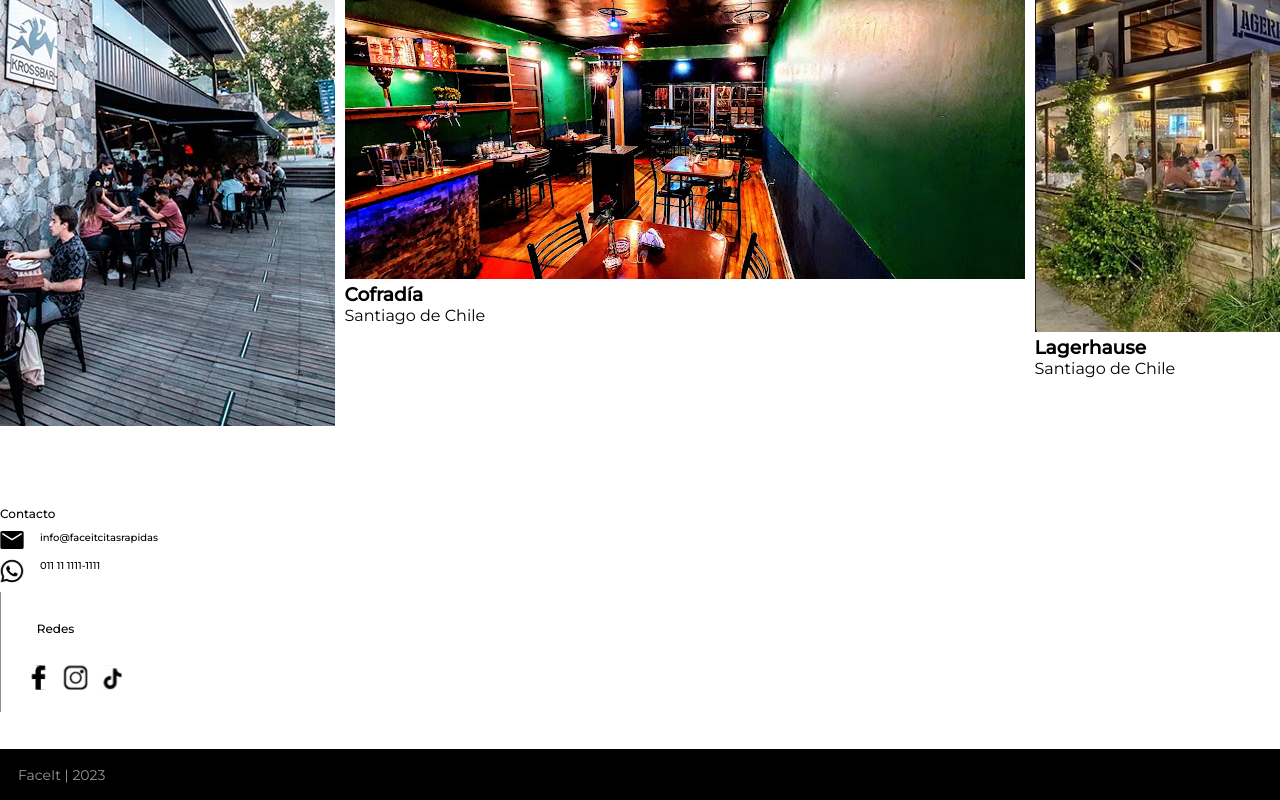
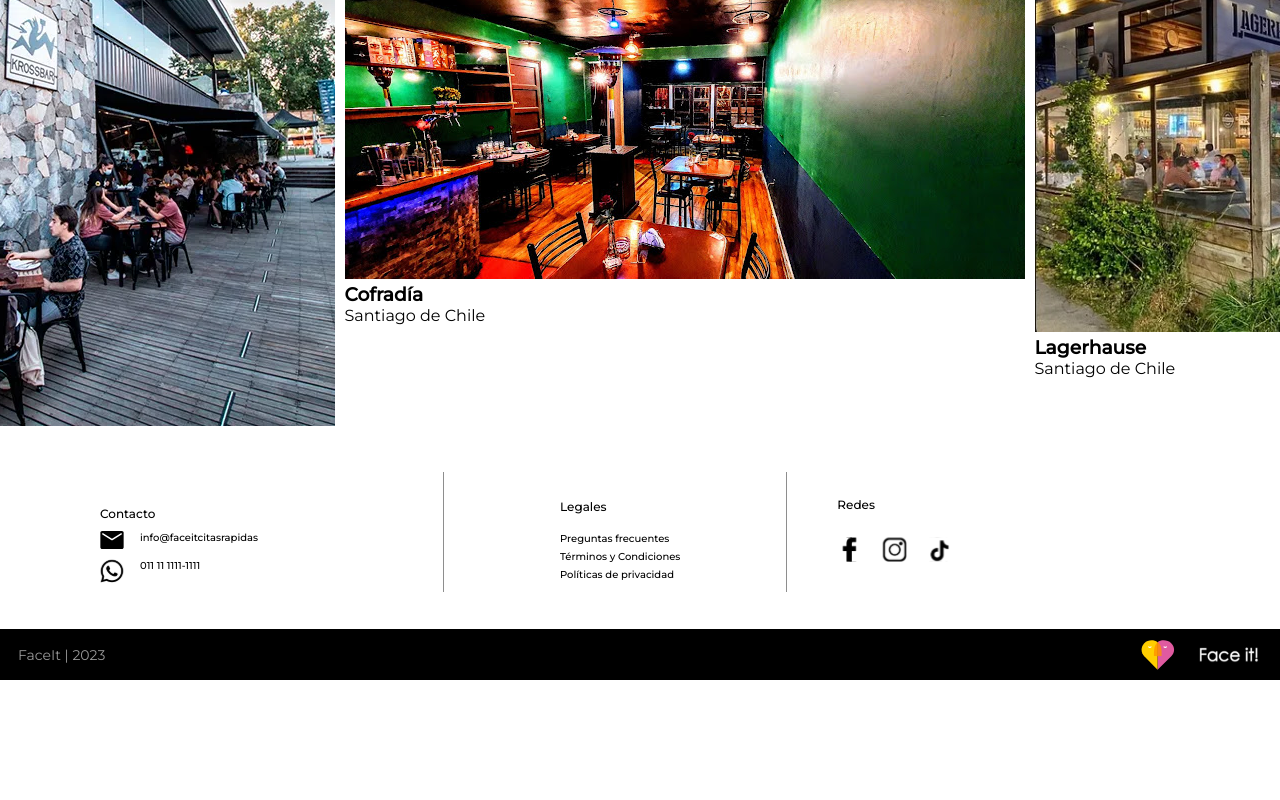
Before and after one commit to germankern/Face-It, a Next.js app: page / in a window 1280 px wide. Shown: the part 1315-2115 px from the top of the page. After the commit the page ends 1995 px from the top, so only its background shows below. Built offline with nearby package versions, Linux system fonts and the light colour scheme.

Commit message:
Arreglando Footer Desktop-Mobile

```diff
--- a/src/components/Brand/index.jsx
+++ b/src/components/Brand/index.jsx
@@ -3,10 +3,17 @@ import IconLogo from "../../assets/images/IconLogo.svg";
 import Logo from "../../assets/images/Logo.svg";
 import styles from "./styles.module.css";
 
-const Brand = () => {
+const Brand = (props) => {
   return (
     <div
-      style={{ display: "flex", alignItems: "center" }}
+      style={{
+        display: "flex",
+        alignItems: "center",
+        marginRight: props.marginRight,
+        width: props.width,
+        height: props.height,
+        justifyContent: props.justifyContent,
+      }}
       className={styles.containerBrand}
     >
       <Image style={{ marginRight: "6px" }} src={IconLogo} alt="IconLogo" />
--- a/src/components/Contact/styles.module.css
+++ b/src/components/Contact/styles.module.css
@@ -1,6 +1,6 @@
 .contactContainer {
   display: grid;
-  width: 345px;
+  width: 85%;
   height: 120px;
   margin: 0 auto;
   grid-template-columns: 40px 1fr 1fr;
@@ -30,6 +30,8 @@
   .contactContainer {
     width: 180px;
     margin: 0;
+    flex: 1;
+    margin-left: 100px;
   }
   .title {
     font-size: 12px !important;
--- a/src/components/Copyright/index.jsx
+++ b/src/components/Copyright/index.jsx
@@ -5,7 +5,12 @@ const Copyright = () => {
   return (
     <div className={styles.containerCopyright}>
       <p>FaceIt | 2023</p>
-      {/* <Brand name="container-brand-2"></Brand> */}
+      <Brand
+        width="100%"
+        height="50px"
+        marginRight="20px"
+        justifyContent="end"
+      ></Brand>
     </div>
   );
 };
--- a/src/components/Copyright/styles.module.css
+++ b/src/components/Copyright/styles.module.css
@@ -29,6 +29,7 @@
     height: 51px;
   }
   .containerCopyright p {
+    width: 100%;
     font-size: 14px;
   }
   .containerCopyright img:nth-child(1) {
--- a/src/components/Footer/index.jsx
+++ b/src/components/Footer/index.jsx
@@ -4,14 +4,26 @@ import Contact from "../Contact";
 import Networks from "../Networks";
 import Copyright from "../Copyright";
 import styles from "./styles.module.css";
+import Rules from "../Rules";
 
 function Footer() {
   return (
-    <div className={styles.informationContainer}>
-      <Contact />
-      <Networks />
-      <Copyright />
-    </div>
+    <>
+      <div className={styles.informationContainer}>
+        <Contact />
+        <Networks />
+        <Copyright />
+      </div>
+
+      <div className={styles.informationContainerDesktop}>
+        <div className={styles.bodyFooter}>
+          <Contact />
+          <Networks />
+          <Rules />
+        </div>
+        <Copyright />
+      </div>
+    </>
   );
 }
 
--- a/src/components/Footer/styles.module.css
+++ b/src/components/Footer/styles.module.css
@@ -1,3 +1,22 @@
 .informationContainer {
   width: 100%;
+  margin-top: auto;
 }
+.informationContainerDesktop {
+  display: none;
+}
+
+@media (min-width: 768px) {
+  .informationContainer {
+    display: none;
+  }
+  .informationContainerDesktop {
+    display: block;
+    width: 100%;
+    margin-top: auto;
+  }
+  .bodyFooter {
+    display: flex;
+    justify-content: center;
+  }
+}
--- a/src/components/Networks/styles.module.css
+++ b/src/components/Networks/styles.module.css
@@ -3,7 +3,7 @@
   grid-template-columns: 1fr 1fr 1fr;
   grid-template-rows: minmax(50px, auto);
   justify-items: end;
-  width: 345px;
+  width: 85%;
   height: 110px;
   margin: 0 auto;
   border-top: 2px solid black;
@@ -40,17 +40,28 @@
     width: 150px;
     border: none;
     margin: 0;
-    border-left: 1px solid rgba(95, 95, 95, 0.7);
     height: 120px;
+    flex: 1;
+    margin-right: 100px;
+    margin-left: 50px;
   }
 
   .containerNetworks img {
     width: 25px;
     height: 25px;
+    grid-column: 1/2;
+    grid-row: 2/4;
   }
   .containerNetworks h4 {
     font-size: 12px;
     font-weight: 500;
-    margin-right: 40px;
+    justify-self: start;
+    grid-column: 1/2;
+  }
+  .containerNetworks img:nth-child(4) {
+    justify-self: end;
+  }
+  .containerNetworks img:nth-child(2) {
+    justify-self: start;
   }
 }
--- a/src/components/Rules/styles.module.css
+++ b/src/components/Rules/styles.module.css
@@ -28,5 +28,7 @@
     justify-content: center;
     align-items: center;
     border-left: 1px solid rgba(95, 95, 95, 0.7);
+    border-right: 1px solid rgba(95, 95, 95, 0.7);
+    flex: 1;
   }
 }
--- a/src/styles/globals.css
+++ b/src/styles/globals.css
@@ -86,9 +86,10 @@ body {
   max-width: 100vw;
   overflow-x: hidden;
 }
-
-body {
-  color: rgb(var(--foreground-rgb));
+.styles_container__vxHJV {
+  min-height: 100vh;
+  display: flex;
+  flex-direction: column;
 }
 
 a {
```
